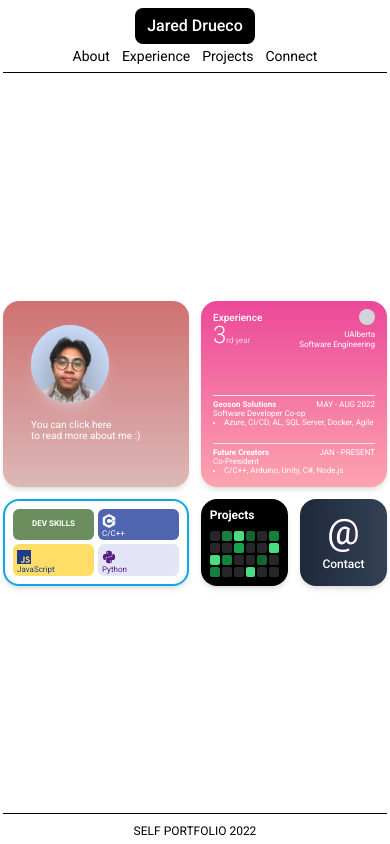
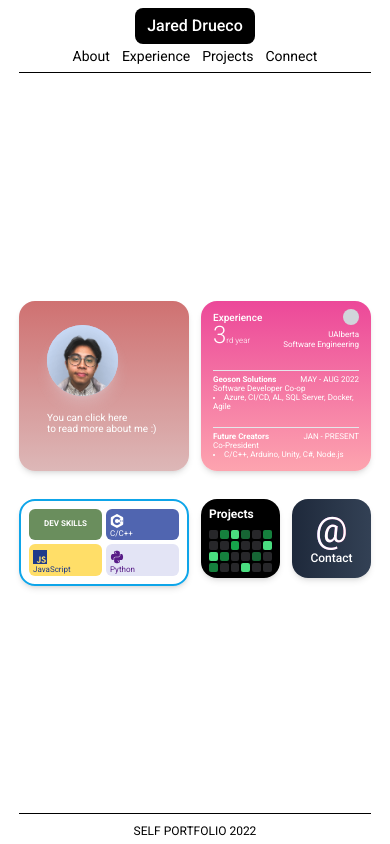
Before and after one commit to jdrco/self-portfolio, a Next.js app: page / in a window 390 px wide. Built offline with nearby package versions, Linux system fonts and the light colour scheme.

Commit message:
fixed mobile view port issue with ios

```diff
--- a/components/Layout.js
+++ b/components/Layout.js
@@ -3,7 +3,7 @@ import Footer from "./Footer";
 
 const Layout = ({ children }) => {
   return (
-    <div className="content max-w-sm sm:max-w-xl md:max-w-2xl flex mx-auto justify-between h-screen flex-col absolute inset-0">
+    <div className="content max-w-[22rem] sm:max-w-xl md:max-w-2xl flex mx-auto justify-between h-screen flex-col absolute inset-0">
       <Navbar />
       <div>{children}</div>
       <Footer />
--- a/package.json
+++ b/package.json
@@ -12,6 +12,7 @@
     "daisyui": "^2.19.0",
     "ejs": ">=3.1.7",
     "next": "12.2.2",
+    "postcss-100vh-fix": "^1.0.2",
     "react": "18.2.0",
     "react-daisyui": "^2.1.0",
     "react-dom": "18.2.0",
@@ -24,6 +25,7 @@
     "ejs": ">=3.1.7",
     "eslint": "8.19.0",
     "eslint-config-next": "12.2.2",
+    "html-webpack-plugin": "^5.5.0",
     "postcss": "^8.4.14",
     "prisma": "^4.0.0",
     "tailwindcss": "^3.1.6"
--- a/postcss.config.js
+++ b/postcss.config.js
@@ -1,6 +1,3 @@
 module.exports = {
-  plugins: {
-    tailwindcss: {},
-    autoprefixer: {},
-  },
-}
+  plugins: ["tailwindcss", "autoprefixer", "postcss-100vh-fix"],
+};
```
Also changed, not shown: 2 other files (tests, documents, lock files or other folders).
